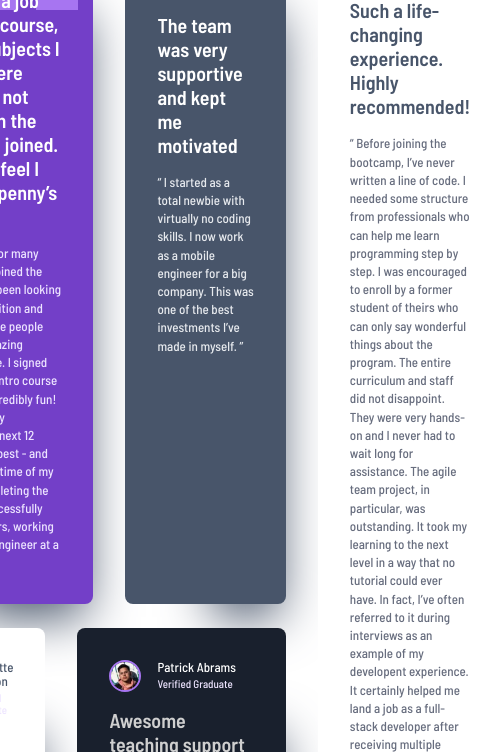
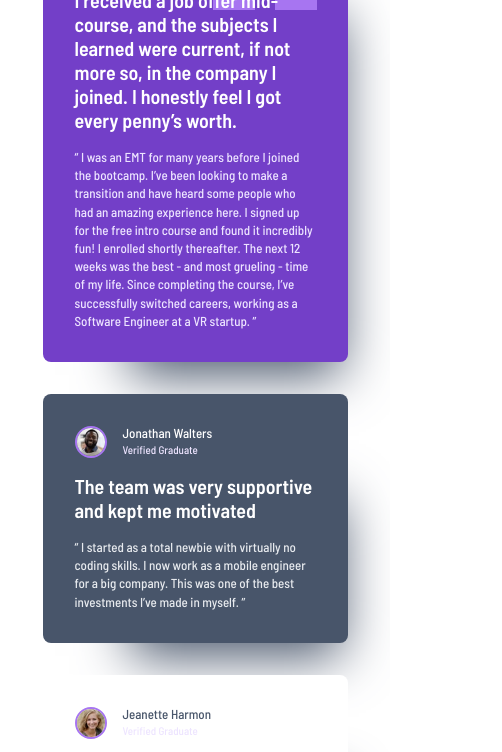
Before and after one commit to vibesprint/testimonial-grid, a website: page index.html in a window 390 px wide. Shown: the part 92-844 px from the top of the page, 502 px wide, since content can reach past the window. Drawn offline with Linux system fonts and the light colour scheme.

Commit message:
added responsive breakpoints

```diff
--- a/sass/styles.scss
+++ b/sass/styles.scss
@@ -210,3 +210,34 @@ main > article {
   }
 
 }
+
+
+@media (max-width: 768px) {
+  main article {
+    grid-template-columns: repeat(2, 1fr);
+    grid-auto-rows: 1fr;
+    grid-template-areas:
+    "card-1 card-1"
+    "card-2 card-3"
+    "card-4 card-4"
+    "card-5 card-5";
+    gap: 2rem;
+
+    max-width: 647px;
+
+    .card .body {
+      max-width: none;
+    }
+
+  }
+}
+
+@media (max-width: 576px) {
+  main article {
+    display: flex;
+    flex-direction: column;
+    gap: 2rem;
+    max-width: 305px;
+
+  }
+}
```
Also changed, not shown: styles/styles.css, 1 other file.
